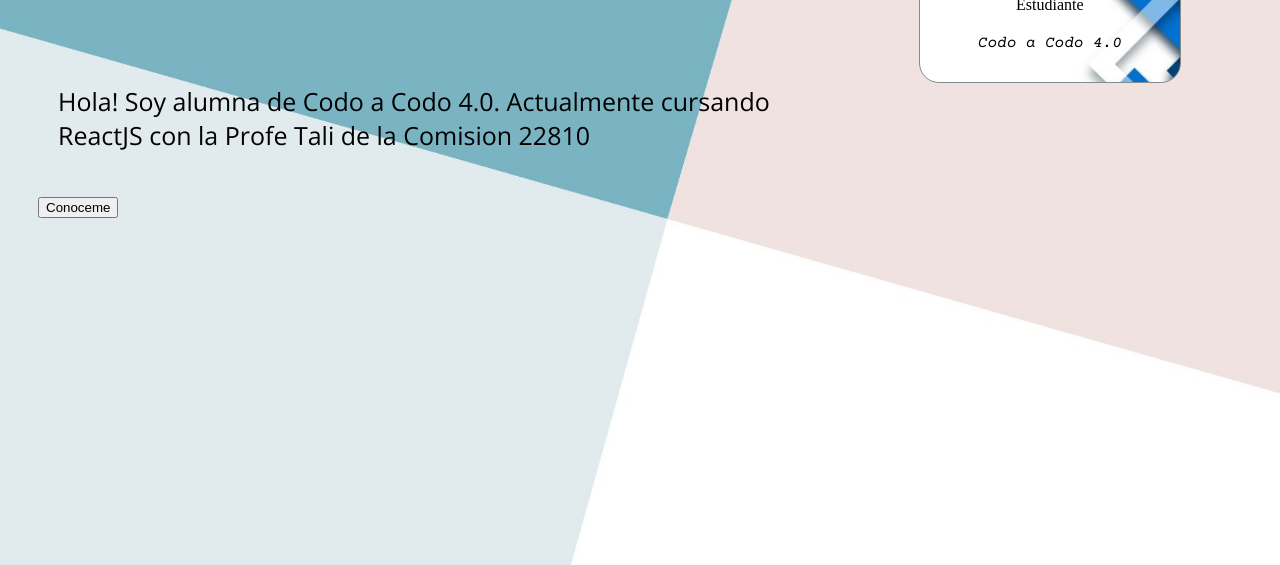
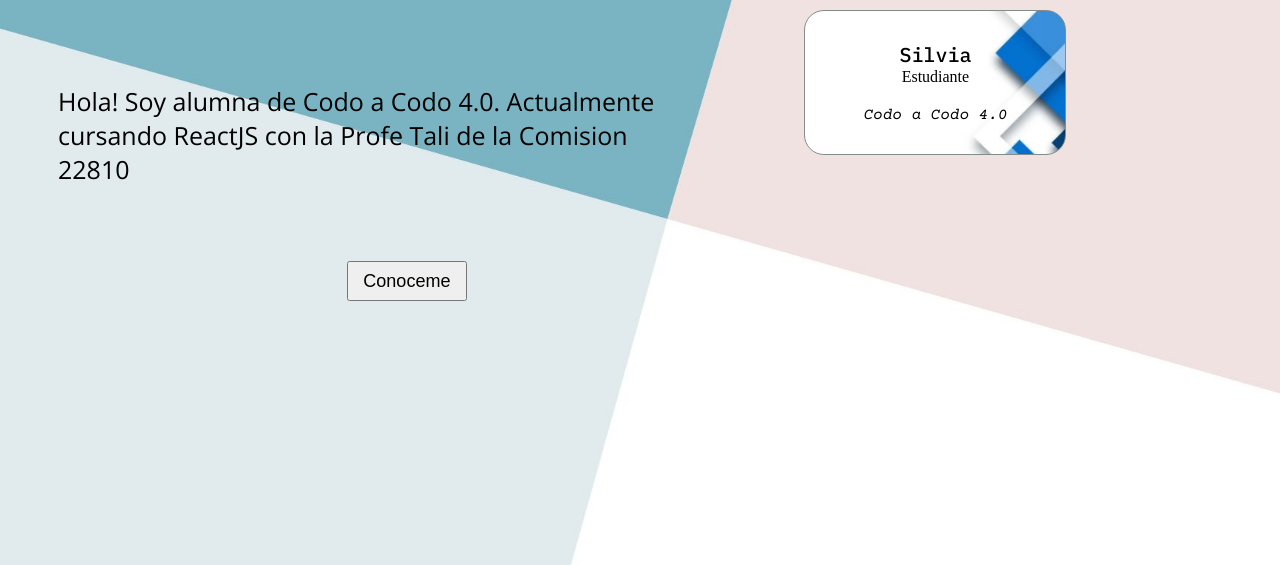
Before and after one commit to silviacervantes/CaC_ReactJS, a plain HTML site: page silviacervantes.html in a window 1280 px wide. Shown: the part 235-800 px from the top of the page. Drawn offline with nearby package versions, Linux system fonts and the light colour scheme.

Commit message:
cambios en boton

```diff
--- a/silviacervantes.html
+++ b/silviacervantes.html
@@ -20,8 +20,8 @@
             <div>
                 <p class="descripcion"> Hola! Soy alumna de Codo a Codo 4.0. Actualmente cursando ReactJS con la Profe Tali de la Comision 22810</p>
             </div>
-            <div>
-                <input type="submit" value="Conoceme" class="boton_conoceme">
+            <div class="boton">
+                <input type="submit" value="Conoceme" class="boton_conoceme" onclick="alert('HOLA!!')">
             </div>
         </div>
         <div class="col2">
--- a/style.css
+++ b/style.css
@@ -13,14 +13,14 @@ body{
 .col1{
    flex-grow: 1;
    padding:30px;
-   width: 70%;
+   width: 60%;
  }
 
 .col2{
     flex-grow: 1;
     align-self: center;
-    padding:30px;
-    width: 30%;
+    padding:90px 30px 30px;
+    width: 40%;
     min-width: 180px;
   }
 
@@ -67,5 +67,13 @@ body{
     margin:0px;
     text-align: center;
     padding-top: 20px;
-
 }
+.boton{
+    padding-top: 30px;
+    padding-left: 45%;
+}
+.boton_conoceme{
+    height: 40px;
+    width: 120px;
+    font-size: 18px;
+}
```
